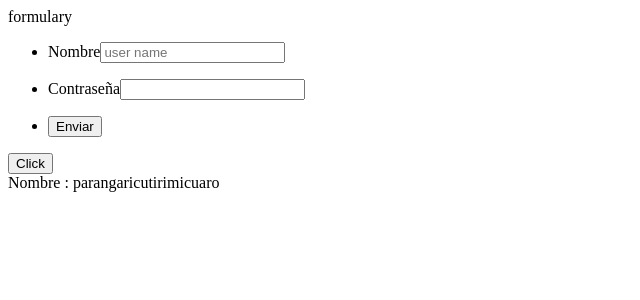
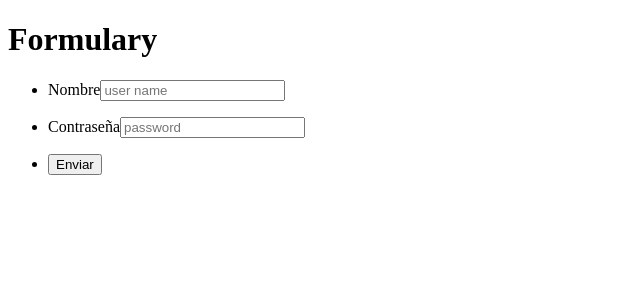
Before and after one commit to ADEP-123/pruebaLogin, a React (Vite) app in the folder frontend/: page / in a window 1280 px wide. Shown: the top 300 px of the page, without its empty margins (0-640 px from the left). Built offline with nearby package versions, Linux system fonts and the light colour scheme.

Commit message:
feat: :sparkles: formulario login

```diff
--- a/frontend/src/components/formulary.jsx
+++ b/frontend/src/components/formulary.jsx
@@ -1,38 +1,35 @@
 import React, {useState,useEffect} from "react";
-import PropTypes from 'prop-types'
 
-export default function Formulary({nombre}){
-    const [nom,setNombre] = useState(nombre);
-    const user = "admin";
-    const pass = "contraseña123"
-     const cambiar = async()=>{
-         let res = await(await fetch(`http://127.10.10.10:5010/campus/get/usuarios?user=${user}&pass=${pass}`,{
-            method: "GET",
-
-         })).json();
-         setNombre(JSON.stringify(res))
-        //  console.log(res);
-     }
-
-    // useEffect(()=>{
-    //     let btn = document.querySelector("#info");
-    //     console.log(btn.textContent);
-    // })
+export default function Formulary(){
+    async function extractInfo(event){
+        const info = new FormData(event.target);
+        const infoLogin = Object.fromEntries(info);
+        console.log(infoLogin);
+        try {
+            const res = await(await fetch(`http://127.10.10.10:5010/campus/get/usuarios?user=${infoLogin.user_name}&pass=${infoLogin.user_pass}`,{
+               method: "GET",
+            })).json();
+            const token = await res.json()
+            localStorage.setItem('token', token.token );
+        } catch (error) {
+            console.error(error)
+        }
+    }
 
     return(
         <>
-            <div>formulary
-                <form action="">
+            <div><h1>Formulary</h1>
+                <form onSubmit={extractInfo}>
                     <ul>
                         <li>
                             <label htmlFor="name">Nombre</label>
-                            <input type="text" id="name" name="user_name" placeholder={"user name"} />
+                            <input type="text" id="name" name="user_name" placeholder="user name" />
                         </li>
                     </ul>
                     <ul>
                         <li>
                             <label htmlFor="pass">Contraseña</label>
-                            <input type="text" id="pass" name="user_pass" />
+                            <input type="text" id="pass" name="user_pass" placeholder="password" />
                         </li>
                     </ul>
                     <ul>
@@ -42,19 +39,6 @@ export default function Formulary({nombre}){
                     </ul>
                 </form>
             </div>
-            <button onClick={cambiar}>Click</button>
-            <div id="info">
-                Nombre : {nom}
-            </div>
         </>
         )
 }
-
-//schema
-Formulary.propTypes={
-    nombre: PropTypes.string.isRequired
-}
-//props, son como las propiedades del tag
-Formulary.defaultProps= {
-    nombre: "parangaricutirimicuaro"
-}
```
Also changed, not shown: frontend/src/components/App.jsx (deleted, +0 -35 lines).
